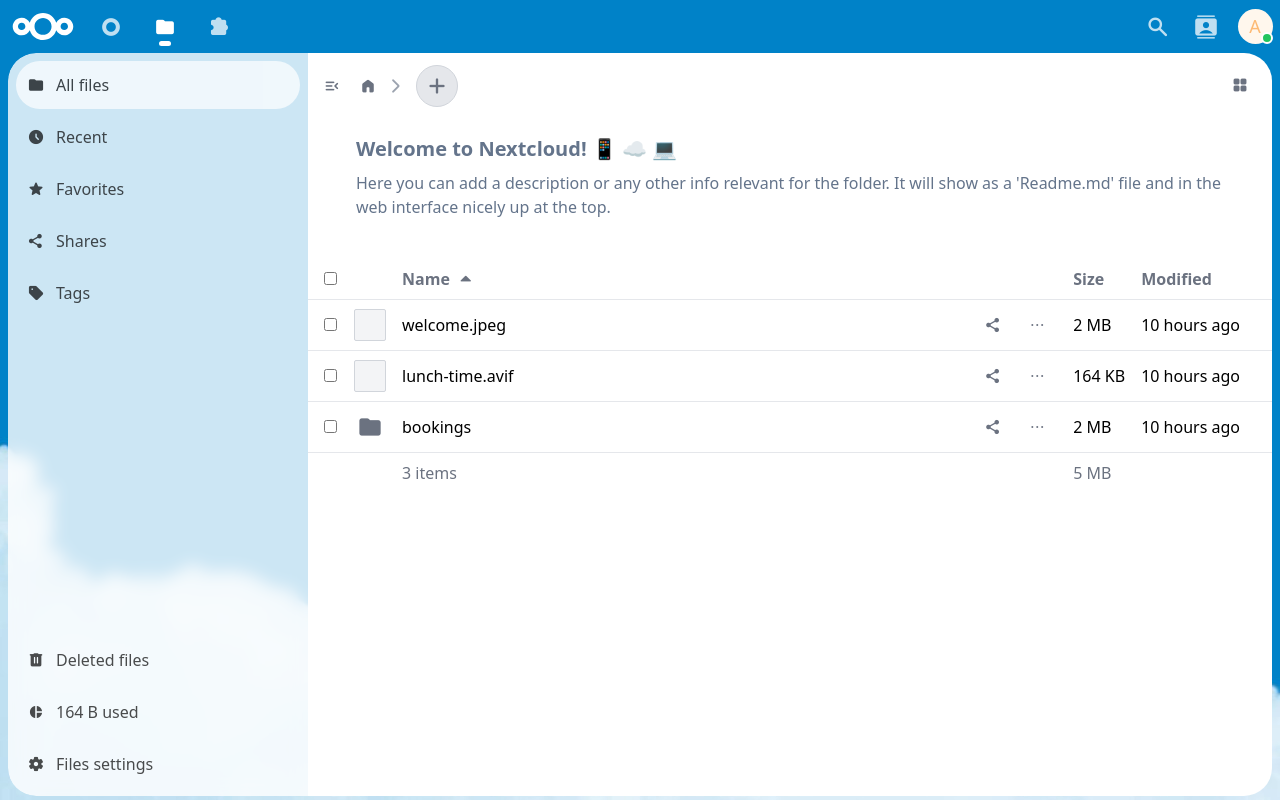
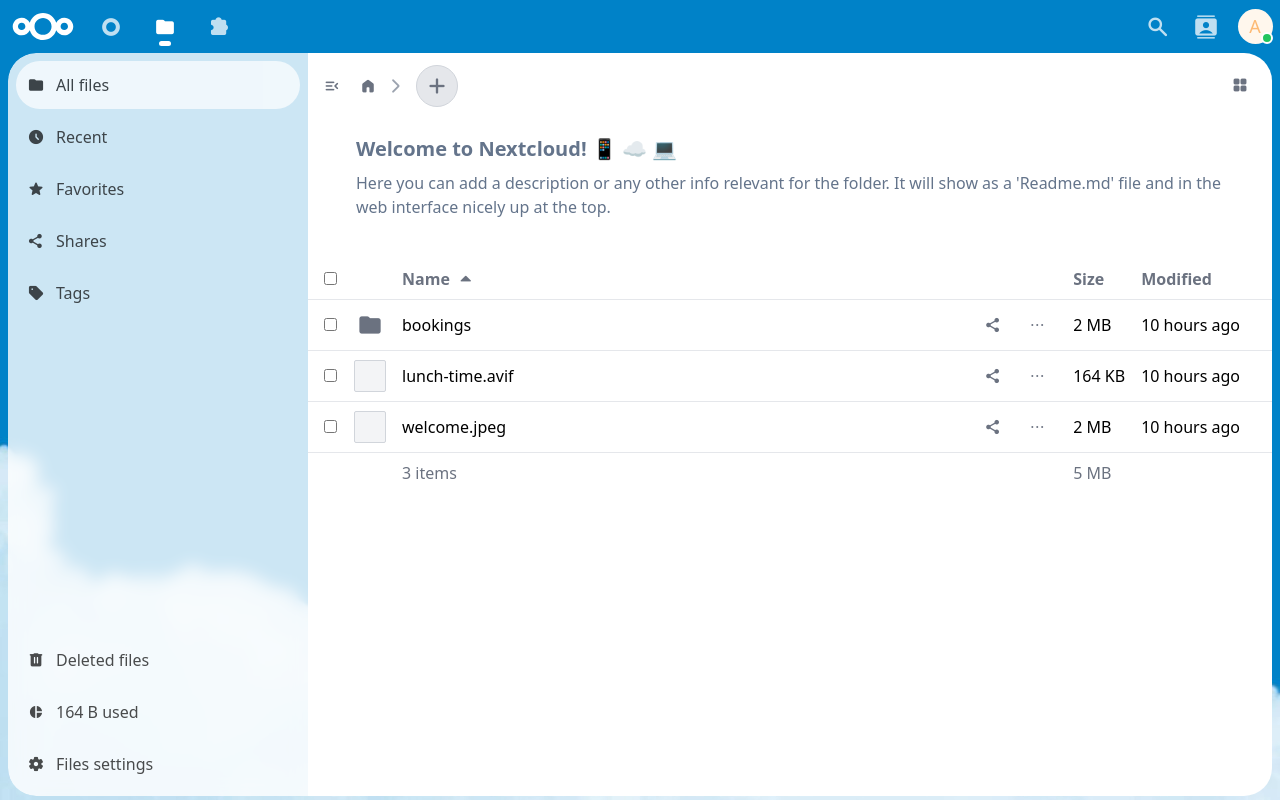
Before and after one commit to theoholl/nextcloud-files-clone, a Vue app: page / in a window 1280 px wide. Built offline with nearby package versions, Linux system fonts and the light colour scheme.

Commit message:
Sort files alphabetically

```diff
--- a/src/components/FilesAppMainView.vue
+++ b/src/components/FilesAppMainView.vue
@@ -40,6 +40,16 @@ const items = ref<DirItem[]>([
 ]);
 
 let isSelectAllBoxChecked = false;
+
+const compareitemNames = (a: DirItem, b: DirItem) => {
+  if (a.name < b.name) {
+    return -1;
+  }
+  if (a.name > b.name) {
+    return 1;
+  }
+  return 0;
+};
 
 const handleChangeItemName = (itemId: string, newItemName: string) => {
   items.value = items.value.map((item) => {
@@ -183,7 +193,7 @@ const readableFileSize = (size: number): string => {
 
       <tbody class="whitespace-nowrap">
         <FileListItem
-          v-for="item in items"
+          v-for="item in items.sort(compareitemNames)"
           :key="item.id"
           :item="item"
           :handleSelectItem="handleSelectItem"
```
